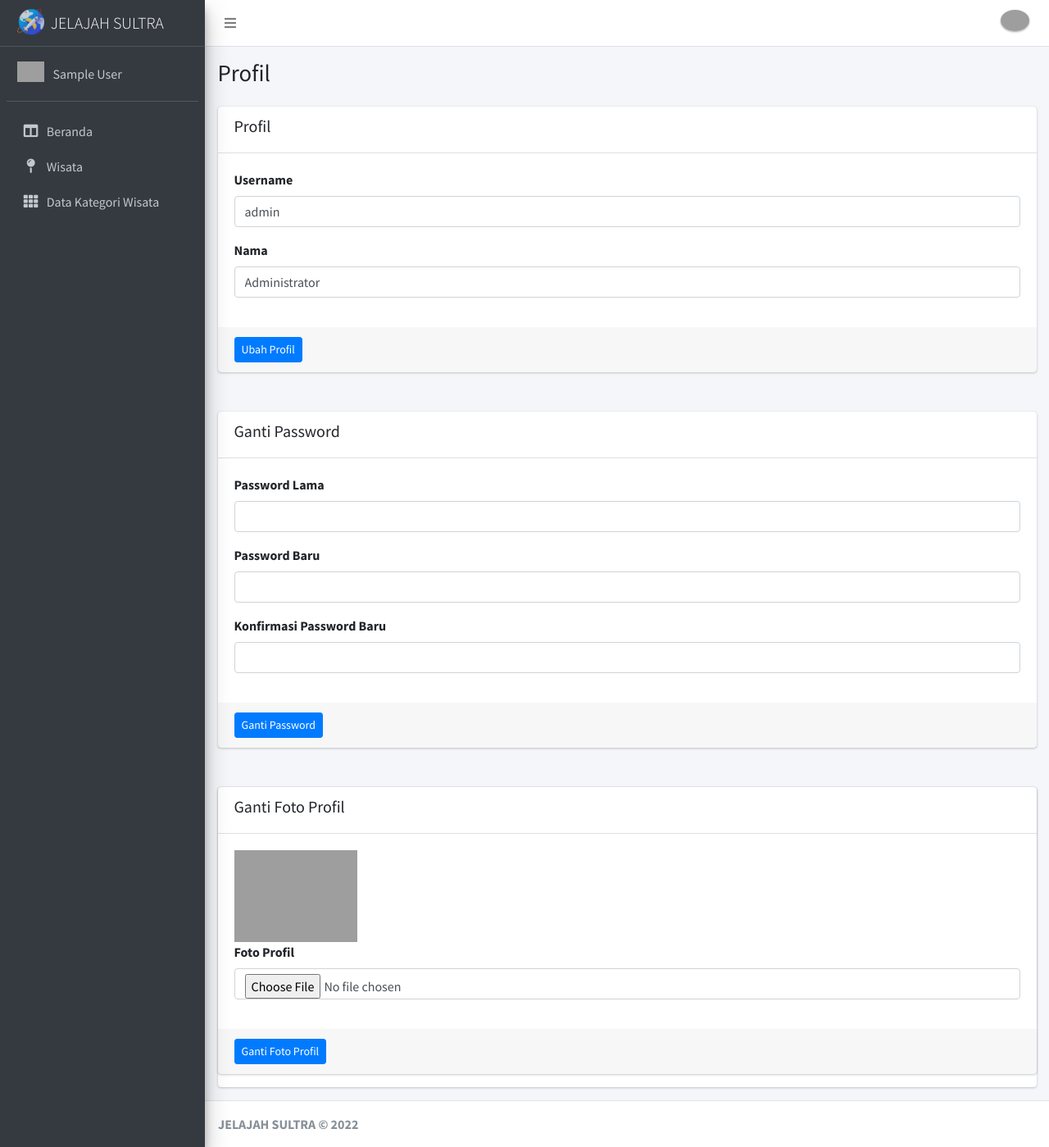
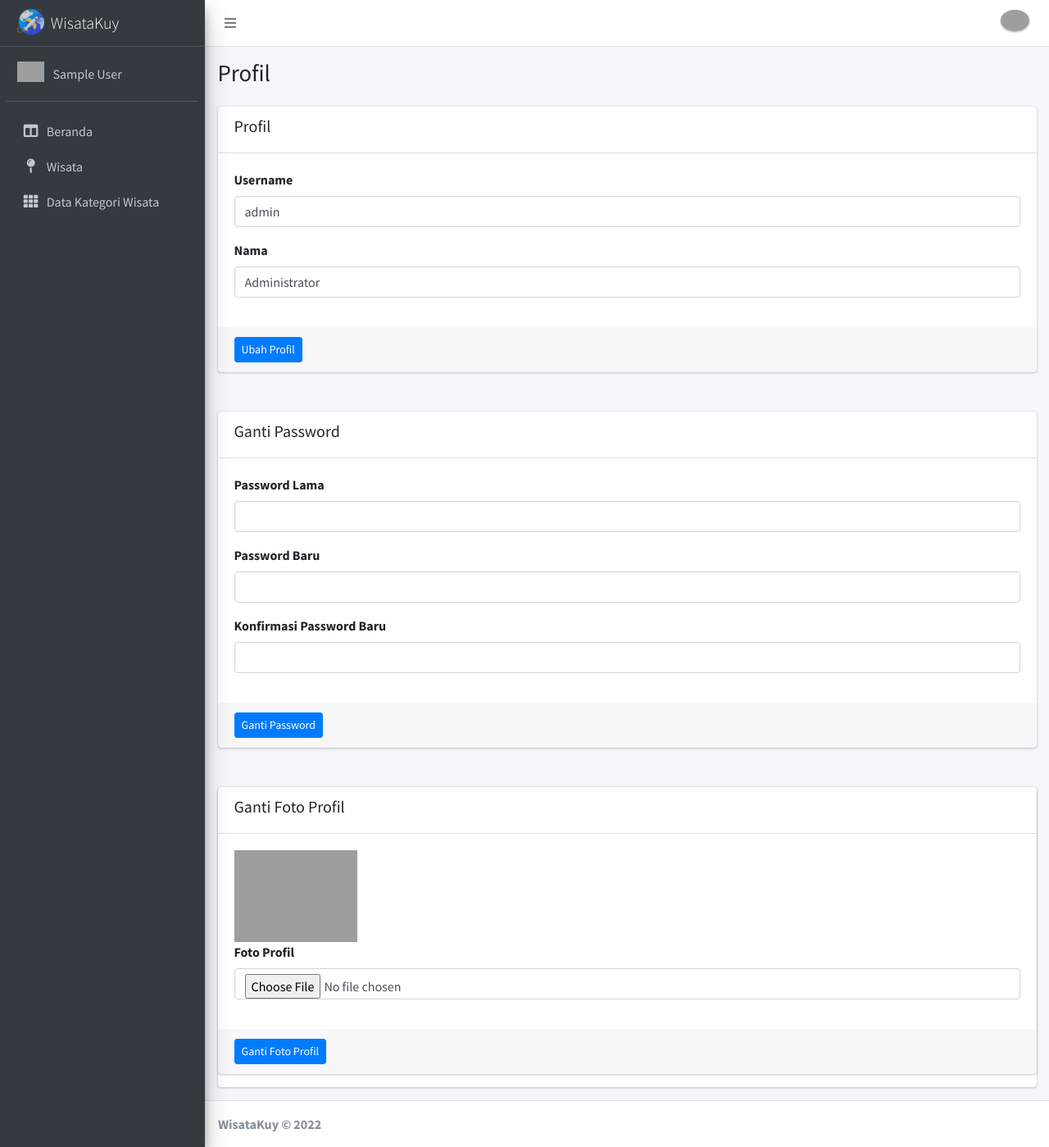
Before and after one commit to zdni/jelajahsultra, a CodeIgniter app: page /jelajahsultra/profile in a window 1280 px wide. Shown: the whole page at 82% size. Run offline with CodeIgniter, Linux system fonts and the light colour scheme; the visitor is signed in with stand-in values (Sample User, id 1); data comes from the database, SQL or seed files in the repository; some libraries are stand-ins or nearby versions; grey boxes are pictures that could not be loaded.

Commit message:
eror algo

```diff
--- a/application/controllers/Dashboard.php
+++ b/application/controllers/Dashboard.php
@@ -129,7 +129,7 @@ class Dashboard extends MY_Controller {
             }
 
             $s = 0;
-            while( $s < $len_nama ) {
+            while( $s < $len_nama-2 ) {
                 if( ($len_nama-$s) < $len_keyword ) {
                     break;
                 }
--- a/application/views/templates/admin/footer.php
+++ b/application/views/templates/admin/footer.php
@@ -1,5 +1,5 @@
     <footer class="main-footer">
-      <strong>JELAJAH SULTRA &copy; 2022 </strong>
+      <strong>WisataKuy &copy; 2022 </strong>
     </footer>
   </div>
 
--- a/application/views/templates/admin/head.php
+++ b/application/views/templates/admin/head.php
@@ -3,7 +3,7 @@
 <head>
   <meta charset="utf-8">
   <meta name="viewport" content="width=device-width, initial-scale=1">
-  <title>JELAJAH SULTRA</title>
+  <title>WisataKuy</title>
 
   <link rel="stylesheet" href="https://fonts.googleapis.com/css?family=Source+Sans+Pro:300,400,400i,700&display=fallback">
   <link rel="stylesheet" href="<?= base_url('assets/') ?>plugins/fontawesome-free/css/all.min.css">
--- a/application/views/templates/admin/sidebar.php
+++ b/application/views/templates/admin/sidebar.php
@@ -1,7 +1,7 @@
   <aside class="main-sidebar sidebar-dark-primary elevation-4">
     <a href="<?= base_url() ?>" class="brand-link">
       <img src="<?= base_url('assets/') ?>img/logo.png" alt="Logo CAPERTE" class="brand-image" style="opacity: .8">
-      <span class="brand-text font-weight-light">JELAJAH SULTRA</span>
+      <span class="brand-text font-weight-light">WisataKuy</span>
     </a>
 
     <div class="sidebar">
--- a/application/views/templates/client/footer.php
+++ b/application/views/templates/client/footer.php
@@ -11,7 +11,7 @@
               <div class="row x-gap-30 y-gap-10">
                 <div class="col-auto">
                   <div class="d-flex items-center">
-                    © 2022 Jelajah Sultra.
+                    © 2022 WisataKuy.
                   </div>
                 </div>
 
--- a/application/views/templates/client/head.php
+++ b/application/views/templates/client/head.php
@@ -13,7 +13,7 @@
   <link rel="stylesheet" href="<?= base_url('assets/client/') ?>css/main.css">
   <link rel="icon" href="<?= base_url('assets/img/logo.png') ?>">
 
-  <title>GoTrip</title>
+  <title>WisataKuy</title>
 </head>
 
 <body>
@@ -24,7 +24,7 @@
       </div>
     </div>
 
-    <div class="preloader__title">Jelajah Sultra</div>
+    <div class="preloader__title">WisataKuy</div>
   </div>
 
   <main>
```
